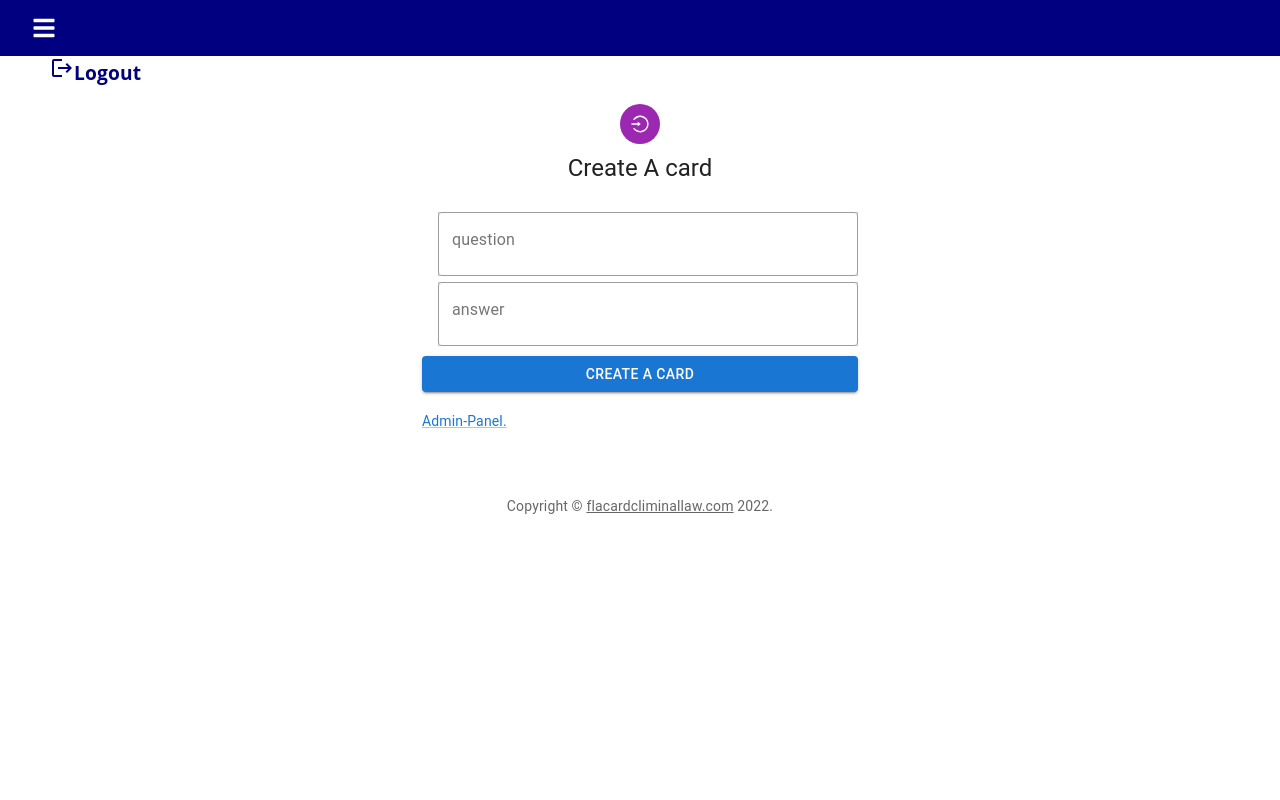
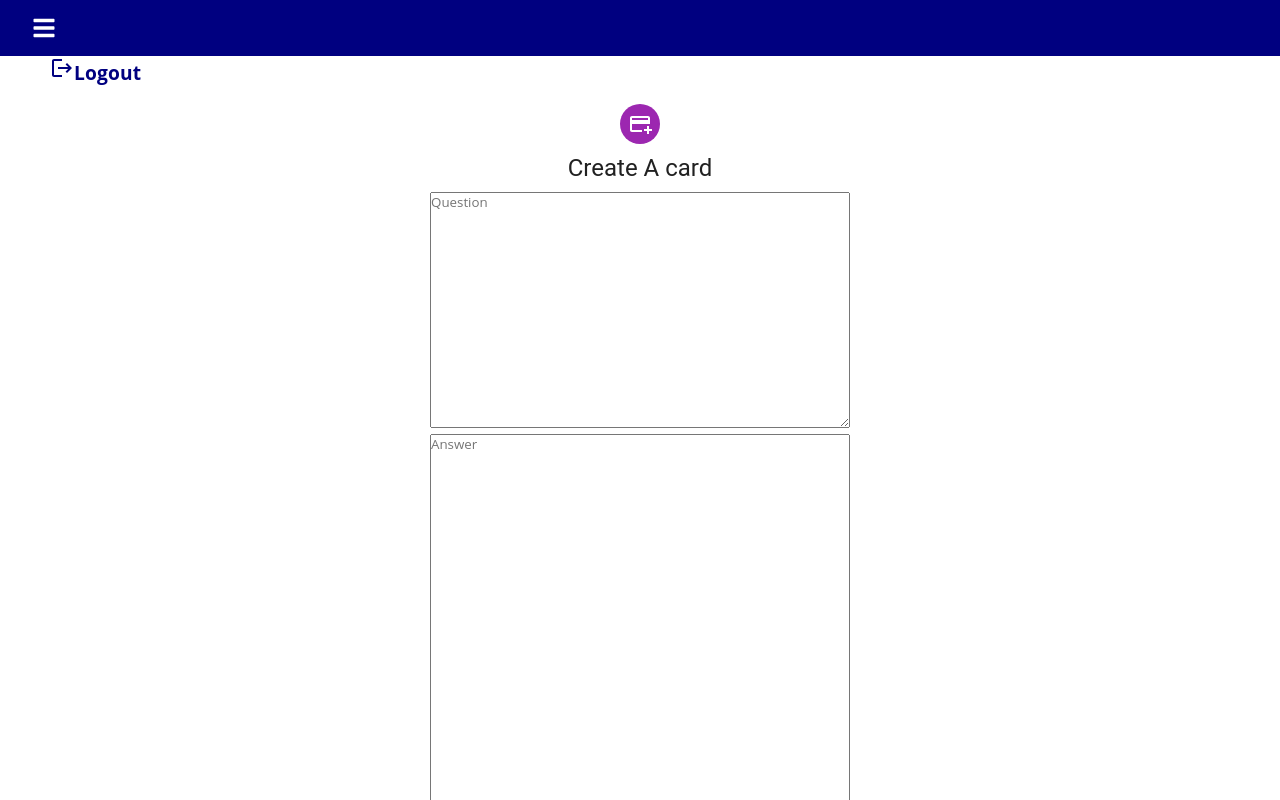
Before and after one commit to ericmaniraguha/flashcard-fe-redux-tsx, a React (Create React App) app: page /createNewCard in a window 1280 px wide. Shown: the top 800 px of the page. Built offline with nearby package versions, Linux system fonts and the light colour scheme.

Commit message:
minor changes validations

```diff
--- a/package.json
+++ b/package.json
@@ -24,11 +24,13 @@
     "@types/styled-components": "^5.1.25",
     "apollo": "^2.34.0",
     "fg-loadcss": "^3.1.0",
+    "formik": "^2.2.9",
     "react": "^18.2.0",
     "react-card-flip": "^1.1.5",
     "react-dom": "^18.2.0",
     "react-hot-toast": "^2.2.0",
     "react-icons": "^4.4.0",
+    "react-material-ui-form-validator": "^3.0.1",
     "react-router": "^6.3.0",
     "react-router-dom": "^6.3.0",
     "react-scripts": "5.0.1",
--- a/src/pages/AdminPanel.tsx
+++ b/src/pages/AdminPanel.tsx
@@ -1,4 +1,4 @@
-import React, { useState } from 'react';
+import React, { useState, useEffect } from 'react';
 import Box from '@mui/material/Box';
 import Typography from '@mui/material/Typography';
 import Grid from '@mui/material/Grid';
@@ -15,6 +15,8 @@ import DeleteForeverSharpIcon from '@mui/icons-material/DeleteForeverSharp';
 import BrowserUpdatedOutlinedIcon from '@mui/icons-material/BrowserUpdatedOutlined';
 import AccountBoxOutlinedIcon from '@mui/icons-material/AccountBoxOutlined';
 import CreateIcon from '@mui/icons-material/Create';
+import QuestionAnswerIcon from '@mui/icons-material/QuestionAnswer';
+import QuestionAnswerTwoToneIcon from '@mui/icons-material/QuestionAnswerTwoTone';
 
 const USER_OWNER_CARDS = gql`
   query {
@@ -63,10 +65,10 @@ export default function AdminPanel() {
     await deleteCardMutation();
     refetch();
   };
-  const current = new Date();
-  const date = `${current.getDate()}/${
-    current.getMonth() + 1
-  }/${current.getFullYear()}`;
+
+  useEffect(() => {
+    refetch();
+  }, []);
 
   return (
     <Box sx={{ display: 'flex' }}>
@@ -111,8 +113,13 @@ export default function AdminPanel() {
               >
                 <ReactCardFlip isFlipped={isFlipped && flippedCard === card.id}>
                   <CardContent>
-                    <Typography gutterBottom variant='h5' component='div'>
-                      Question
+                    <Typography
+                      gutterBottom
+                      variant='h5'
+                      component='div'
+                      color='#00095E'
+                    >
+                      <QuestionAnswerIcon />
                     </Typography>
                     <Typography variant='body2' color='text.secondary'>
                       {card.question}
@@ -142,16 +149,10 @@ export default function AdminPanel() {
                         </CardActions>
                       </CardActions>
                     </CardContent>
-                    <Typography
-                      // variant='body2'
-                      variant='h6'
-                      color='text.secondary'
-                    >
-                      {date}
-                    </Typography>
                   </CardContent>
                   <CardContent>
-                    <Typography gutterBottom variant='h5' component='div'>
+                    <Typography gutterBottom variant='h6' component='div'>
+                      <QuestionAnswerTwoToneIcon />
                       Answer
                     </Typography>
                     <Typography variant='body2' color='text.secondary'>
--- a/src/pages/Cards.tsx
+++ b/src/pages/Cards.tsx
@@ -8,6 +8,8 @@ import CardContent from '@mui/material/CardContent';
 import ReactCardFlip from 'react-card-flip';
 import CircularProgress from '@mui/material/CircularProgress';
 import AssignmentRoundedIcon from '@mui/icons-material/AssignmentRounded';
+import QuestionAnswerIcon from '@mui/icons-material/QuestionAnswer';
+import QuestionAnswerTwoToneIcon from '@mui/icons-material/QuestionAnswerTwoTone';
 
 const DISPLAY_ALL_CARDS = gql`
   query {
@@ -68,20 +70,25 @@ function RecipeReviewCard() {
               >
                 <ReactCardFlip isFlipped={isFlipped && flippedCard === card.id}>
                   <CardContent>
-                    <Typography gutterBottom variant='h5' component='div'>
-                      Question
+                    <Typography
+                      gutterBottom
+                      variant='h5'
+                      component='div'
+                      color='#00095E'
+                    >
+                      <QuestionAnswerIcon />
                     </Typography>
                     <Typography variant='body2' color='text.secondary'>
                       {card.question}
                     </Typography>
                     <Typography
-                      // variant='body2'
                       variant='h6'
                       color='text.secondary'
                     ></Typography>
                   </CardContent>
                   <CardContent>
-                    <Typography gutterBottom variant='h5' component='div'>
+                    <Typography gutterBottom variant='h6' component='div'>
+                      <QuestionAnswerTwoToneIcon />
                       Answer
                     </Typography>
                     <Typography variant='body2' color='text.secondary'>
--- a/src/pages/Login.tsx
+++ b/src/pages/Login.tsx
@@ -12,6 +12,7 @@ import { createTheme, ThemeProvider } from '@mui/material/styles';
 import { AiOutlineLogin } from 'react-icons/ai';
 import { gql, useMutation } from '@apollo/client';
 import { useNavigate } from 'react-router-dom';
+import toast, { Toaster } from 'react-hot-toast';
 
 function Copyright(props: any) {
   return (
@@ -68,10 +69,18 @@ export default function Login() {
   });
   const onsubmit = async (e: any) => {
     e.preventDefault();
-    loginUser();
+    if (email === '') {
+      toast.error('Please, email and password must be valid.');
+    } else if (password === '') {
+      toast.error('Please, email and password must be valid.');
+    } else {
+      await loginUser();
+    }
   };
+
   return (
     <ThemeProvider theme={theme}>
+      <Toaster />
       <Container component='main' maxWidth='xs'>
         <CssBaseline />
         <Box
@@ -94,6 +103,7 @@ export default function Login() {
               required
               fullWidth
               id='email'
+              type={'email'}
               label='Email Address'
               name='email'
               autoComplete='email'
--- a/src/pages/Signup.tsx
+++ b/src/pages/Signup.tsx
@@ -10,6 +10,7 @@ import Grid from '@mui/material/Grid';
 import Box from '@mui/material/Box';
 import Typography from '@mui/material/Typography';
 import Container from '@mui/material/Container';
+import toast, { Toaster } from 'react-hot-toast';
 import { createTheme, ThemeProvider } from '@mui/material/styles';
 import { SiGnuprivacyguard, SiAboutdotme } from 'react-icons/si';
 
@@ -38,9 +39,9 @@ export default function Signup() {
   const onhandChangeEmail = (e: any) => {
     setEmail(e.target.value);
   };
-  const [createUser, { error }] = useMutation(CREATE_USER, {
+  const [createUser] = useMutation(CREATE_USER, {
     onError: (error) => {
-      console.log(error.message);
+      toast.error('Please, add valid credentials!');
     },
     onCompleted: (createUser) => {
       localStorage.setItem('userToken', createUser.Signup.token);
@@ -52,10 +53,18 @@ export default function Signup() {
       email: email,
     },
   });
-
   const onsubmit = async (e: any) => {
     e.preventDefault();
-    await createUser();
+
+    if (names === '') {
+      toast.error('Please, Names are require.');
+    } else if (password === '') {
+      toast.error('Please, Password is required.');
+    } else if (email === '') {
+      toast.error('Please, Password is required.');
+    } else {
+      await createUser();
+    }
   };
 
   function Copyright(props: any) {
@@ -66,6 +75,7 @@ export default function Signup() {
         align='center'
         {...props}
       >
+        <Toaster />
         {'Copyright © '}
         <Link color='inherit' href='https://flashcardcriminallaw.com/'>
           flashcardcriminallaw.com
--- a/src/pages/createNewCard.tsx
+++ b/src/pages/createNewCard.tsx
@@ -8,10 +8,10 @@ import Box from '@mui/material/Box';
 import Typography from '@mui/material/Typography';
 import Container from '@mui/material/Container';
 import { createTheme, ThemeProvider } from '@mui/material/styles';
-import { AiOutlineLogin } from 'react-icons/ai';
 import { gql, useMutation } from '@apollo/client';
-import Inputs from '../components/Input';
-import toast from 'react-hot-toast';
+import { TextareaAutosize } from '@mui/material';
+import AddCardIcon from '@mui/icons-material/AddCard';
+import toast, { Toaster } from 'react-hot-toast';
 
 function Copyright(props: any) {
   return (
@@ -54,7 +54,11 @@ export default function CreateACard() {
   };
   const [createCard] = useMutation(CREATE_CARD, {
     onCompleted: (createCard) => {
-      toast.success('Successful to create a card.');
+      if (question === '' || answer === '') {
+        toast.error('Empty field is not required.');
+      } else {
+        toast.success('Successful to create a card.');
+      }
     },
     variables: {
       question: question,
@@ -72,6 +76,7 @@ export default function CreateACard() {
 
   return (
     <ThemeProvider theme={theme}>
+      <Toaster />
       <Container component='main' maxWidth='xs'>
         <CssBaseline />
         <Box
@@ -83,7 +88,7 @@ export default function CreateACard() {
           }}
         >
           <Avatar sx={{ m: 1, bgcolor: 'secondary.main' }}>
-            <AiOutlineLogin />
+            <AddCardIcon />
           </Avatar>
           <Typography component='h1' variant='h5'>
             Create A card
@@ -95,7 +100,7 @@ export default function CreateACard() {
             noValidate
             sx={{ mt: 1 }}
           >
-            <Inputs
+            {/* <Inputs
               label={'question'}
               sx={{
                 width: 420,
@@ -116,6 +121,25 @@ export default function CreateACard() {
               type={'text'}
               value={answer}
               onchange={handleChangeAnswer}
+            /> */}
+            <TextareaAutosize
+              aria-label='minimum height'
+              minRows={3}
+              text-align='center'
+              color=' blue'
+              placeholder='Question'
+              style={{ width: 420, height: 80 }}
+              value={question}
+              onChange={onhandChangeQuestion}
+            />
+
+            <TextareaAutosize
+              aria-label='minimum height'
+              minRows={3}
+              placeholder='Answer'
+              style={{ width: 420, height: 150 }}
+              value={answer}
+              onChange={handleChangeAnswer}
             />
 
             <Button
```
Also changed, not shown: 1 other file (tests, documents, lock files or other folders).
